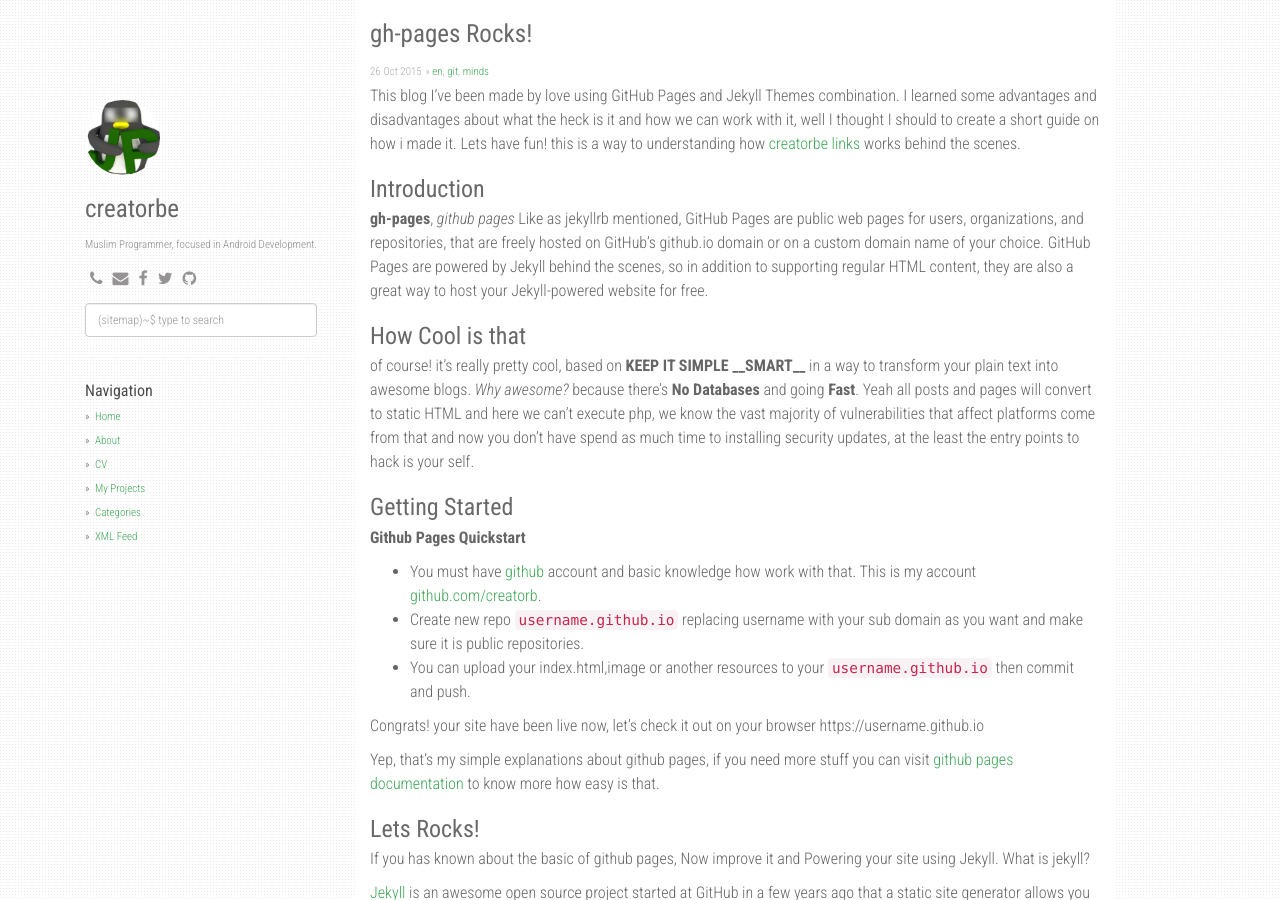
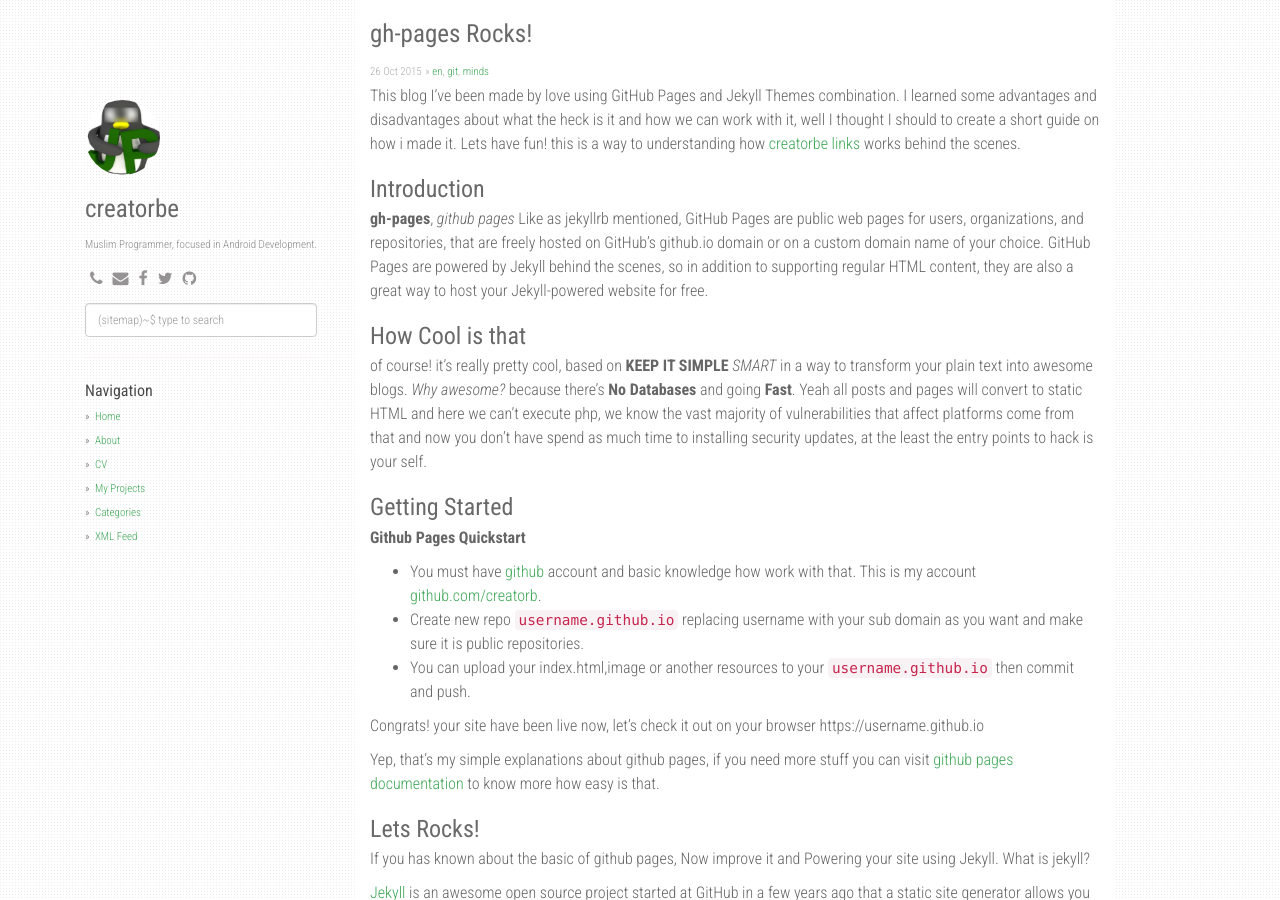
Before and after one commit to creatorbe/creatorbe.github.io, a Jekyll site: the page built from _posts/2015-10-26-gh-pages-creatorbe.md, in a window 1280 px wide and 900 px high. Built offline with Jekyll 4.4.1, drawn with Linux system fonts in a browser that asks for light colours; nearby versions of some CDN libraries; comment, search, counter and statistics services are not loaded; some of the changed text lies outside the part shown.

Commit message:
edit markdown

```diff
--- a/_posts/2015-10-26-gh-pages-creatorbe.md
+++ b/_posts/2015-10-26-gh-pages-creatorbe.md
@@ -16,7 +16,7 @@
 
 ### How Cool is that
 
-of course! it's really pretty cool, based on **KEEP IT SIMPLE __SMART__** in a way to transform your plain text into awesome blogs. *Why awesome?* because there's **No Databases** and going **Fast**. Yeah all posts and pages will convert to static HTML and here we can't execute php, we know the vast majority of vulnerabilities that affect platforms come from that and now you don't have spend as much time to installing security updates, at the least the entry points to hack is your self.
+of course! it's really pretty cool, based on **KEEP IT SIMPLE** *SMART* in a way to transform your plain text into awesome blogs. *Why awesome?* because there's **No Databases** and going **Fast**. Yeah all posts and pages will convert to static HTML and here we can't execute php, we know the vast majority of vulnerabilities that affect platforms come from that and now you don't have spend as much time to installing security updates, at the least the entry points to hack is your self.
 
 
 ### Getting Started
@@ -73,7 +73,7 @@
 
 - [github.com/jekyll](https://github.com/jekyll) there is jekyll official repositories, a place where you can found any person who work with the coolest thinks of Jekyll blogs, there's place you can browse jekyll themes, plugins, seo-tags and an another awesome stuff, Have Fun!.
 
-- If you are a person who dont have knowledge deep in software development, dont let it dissuade you because actually you can get it one as easy by fork what a themes you want to use and then you need edit some stuff on their documentation, and finally hell yeah you can make it live on your repository, thats is really simple right?. In another side you can also built [Prose.io](http://prose.io/), a web-based content editor specifically designed to __MAKE IT SIMPLE *STUPID*__ for content creators to publish to Jekyll on GitHub Pages, I know in my case i __MAKE IT SIMPLE **SMART**__ by using vim and push my string from my lovely terminal haha! thats how cool im :p but overall it just editor choices, you can choose which one's you comfortable to work with it and in another side it doesn’t require elite hacker,programmer skills or knowledge of the command line, it simple. Enjoy! and make your life easier.
+- If you are a person who dont have knowledge deep in software development, dont let it dissuade you because actually you can get it one as easy by fork what a themes you want to use and then you need edit some stuff on their documentation, and finally hell yeah you can make it live on your repository, thats is really simple right?. In another side you can also built [Prose.io](http://prose.io/), a web-based content editor specifically designed to **MAKE IT SIMPLE** *STUPID* for content creators to publish to Jekyll on GitHub Pages, I know in my case i **MAKE IT SIMPLE** *SMART* by using vim and push my string from my lovely terminal haha! thats how cool im :p but overall it just editor choices, you can choose which one's you comfortable to work with it and in another side it doesn’t require elite hacker,programmer skills or knowledge of the command line, it simple. Enjoy! and make your life easier.
 
 
 ### Conclusion
```
